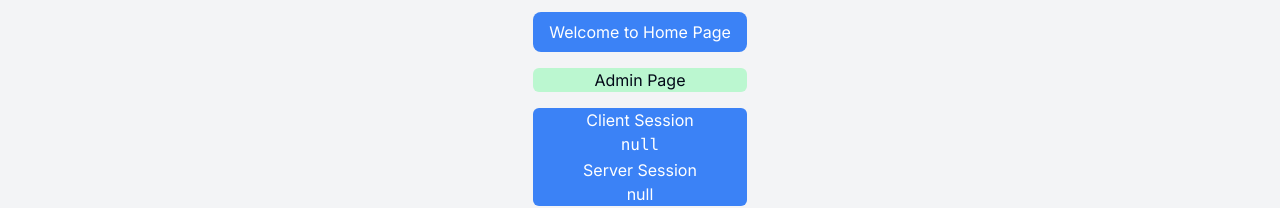
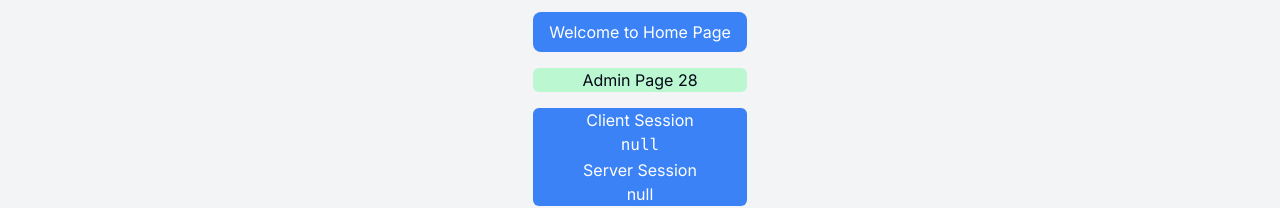
Before and after one commit to NeilRow56/breadit_sept1, a Next.js app: page / in a window 1280 px wide. Shown: the part 335-543 px from the top of the page. Built offline with nearby package versions, Linux system fonts and the light colour scheme; no server answers.

Commit message:
Testing for clone

```diff
--- a/src/app/page.tsx
+++ b/src/app/page.tsx
@@ -13,7 +13,7 @@ export default async function Home() {
         </div>
         <div className="mt-4 rounded-md bg-green-200">
           <Link className="" href="/admin">
-            Admin Page
+            Admin Page 28
           </Link>
         </div>
         <div className="mt-4 rounded-md bg-blue-500 text-white">
```
